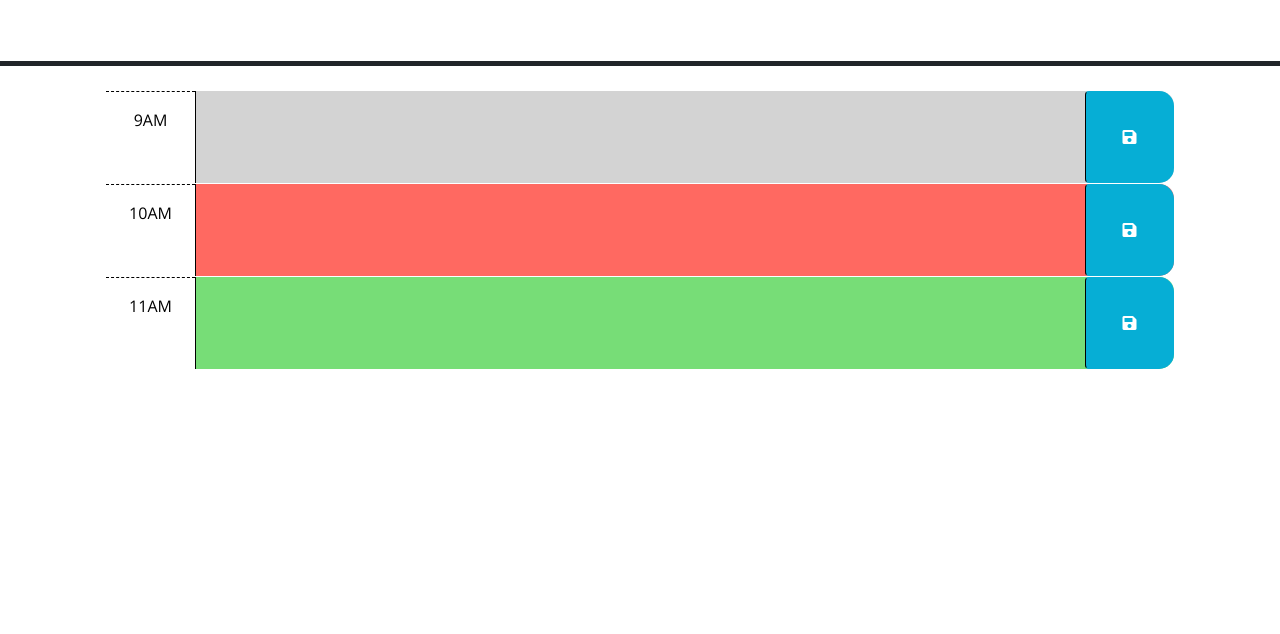
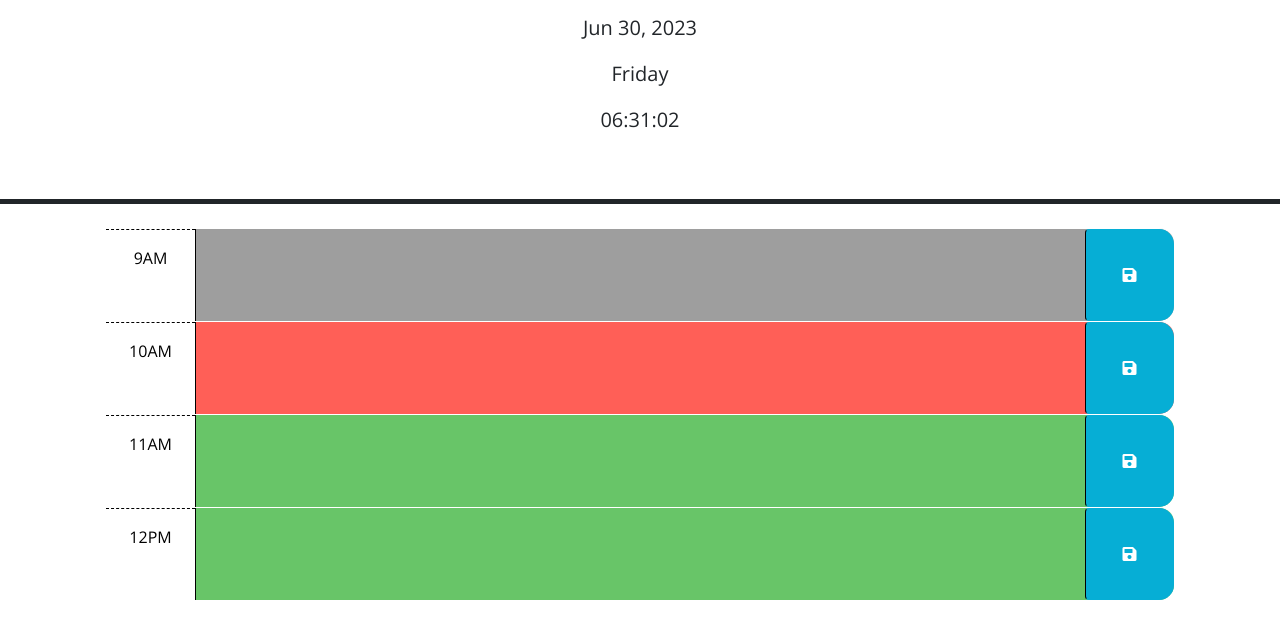
Before and after one commit to lcurtis0/past-present-and-future-spirit-schedule, a plain HTML site: page index.html in a window 1280 px wide. Shown: the part 166-800 px from the top of the page. Drawn offline with nearby package versions, Linux system fonts and the light colour scheme; files that its build step writes are made by us from their sources.

Commit message:
working-calender+clock!

```diff
--- a/assets/script.js
+++ b/assets/script.js
@@ -1,23 +1,60 @@
 // Wrap all code that interacts with the DOM in a call to jQuery to ensure that
 // the code isn't run until the browser has finished rendering all the elements
 // in the html.
-$(function () {
+//$(function () {
+
     // TODO: Add a listener for click events on the save button. This code should
     // use the id in the containing time-block as a key to save the user input in
-    // local storage. HINT: What does `this` reference in the click listener
+    // local storage.
+
+    //HINT: What does `this` reference in the click listener
     // function? How can DOM traversal be used to get the "hour-x" id of the
     // time-block containing the button that was clicked? How might the id be
     // useful when saving the description in local storage?
-    //
+
+
+
+
     // TODO: Add code to apply the past, present, or future class to each time
-    // block by comparing the id to the current hour. HINTS: How can the id
+    // block by comparing the id to the current hour.
+
+    //HINTS: How can the id
     // attribute of each time-block be used to conditionally add or remove the
     // past, present, and future classes? How can Day.js be used to get the
     // current hour in 24-hour time?
-    //
+
+//$(function ()
+//{
+//    upToTime(displayClock(), 1000);
+//})
+function displayClock(){
+    var todaysDate = dayjs().format('MMM D, YYYY');
+$('#todaysDate').text(todaysDate);
+
+var weekDay = dayjs().format('dddd');
+$('#currentDay').text(weekDay);
+
+var time = dayjs().format('hh:mm:ss');
+$('#currentTime').text(time);
+
+
+}
+ setInterval (displayClock, 1000);
+          //here I will attempt to add the past class to
+          var past = $(".description");
+          // have a
+          past.addClass = (".past");
+
+        var present = $(".description");
+        present.addClass = (".present");
+
+        var future = $(".description");
+        future.addClass = (".present");
+
+
     // TODO: Add code to get any user input that was saved in localStorage and set
     // the values of the corresponding textarea elements. HINT: How can the id
     // attribute of each time-block be used to do this?
     //
     // TODO: Add code to display the current date in the header of the page.
-  });
+ // });
--- a/assets/style.css
+++ b/assets/style.css
@@ -31,17 +31,17 @@ body {
   }
 
   .past {
-    background-color: #d3d3d3;
+    background-color: #9e9e9e;
     color: white;
   }
 
   .present {
-    background-color: #ff6961;
+    background-color: #ff5f57;
     color: white;
   }
 
   .future {
-    background-color: #77dd77;
+    background-color: #68c568;
     color: white;
   }
 
@@ -57,3 +57,11 @@ body {
     font-size: 20px;
     transition: all 0.3s ease-in-out;
   }
+
+  /*-----------------------------------------------------*/
+  /* VV This is my code VV */
+
+  /*Plan of attack:
+  To designate each hour past, present and future class we must
+  implement the class via Jquery.
+  The J query will know each hour by knowing the current hour on a clock
--- a/index.html
+++ b/index.html
@@ -18,7 +18,7 @@
       href="https://fonts.googleapis.com/css?family=Open+Sans&display=swap"
       rel="stylesheet"
     />
-    <link rel="stylesheet" href="style.css" />
+    <link rel="stylesheet" href="assets/style.css" />
     <title>Work Day Scheduler</title>
   </head>
 
@@ -26,18 +26,25 @@
     <header class="p-5 mb-4 border-5 border-bottom border-dark text-center">
       <h1 class="display-3">Work Day Scheduler</h1>
       <p class="lead">A simple calendar app for scheduling your work day</p>
+      <p id="todaysDate" class="lead"></p>
       <p id="currentDay" class="lead"></p>
+      <p id="currentTime" class="lead"></p>
     </header>
     <div class="container-lg px-5">
       <!-- Use class for "past", "present", and "future" to apply styles to the
-        time-block divs accordingly. The javascript will need to do this by
+        time-block divs accordingly. -->
+
+        <!--  The javascript will need to do this by
         adding/removing these classes on each div by comparing the hour in the
-        id to the current hour. The html provided below is meant to be an example
+        id to the current hour.  -->
+
+       <!--   The html provided below is meant to be an example
         demonstrating how the css provided can be leveraged to create the
         desired layout and colors. The html below should be removed or updated
-        in the finished product. Remember to delete this comment once the
-        code is implemented.
-        -->
+        in the finished product. -->
+
+      <!--    Remember to delete this comment once the
+        code is implemented. -->
 
       <!-- Example of a past time block. The "past" class adds a gray background color. -->
       <div id="hour-9" class="row time-block past">
@@ -66,6 +73,15 @@
         </button>
       </div>
 
+      <div id="hour-12" class="row time-block future">
+        <div class="col-2 col-md-1 hour text-center py-3">12PM</div>
+        <textarea class="col-8 col-md-10 description" rows="3"> </textarea>
+        <button class="btn saveBtn col-2 col-md-1" aria-label="save">
+          <i class="fas fa-save" aria-hidden="true"></i>
+        </button>
+      </div>
+
+
     <script src="https://code.jquery.com/jquery-3.4.1.min.js"></script>
     <script
       src="https://cdn.jsdelivr.net/npm/dayjs@1.11.3/dayjs.min.js"
@@ -73,6 +89,6 @@
       crossorigin="anonymous"
     ></script>
 
-    <script src="script.js"></script>
+    <script src="assets/script.js"></script>
   </body>
 </html>
```
